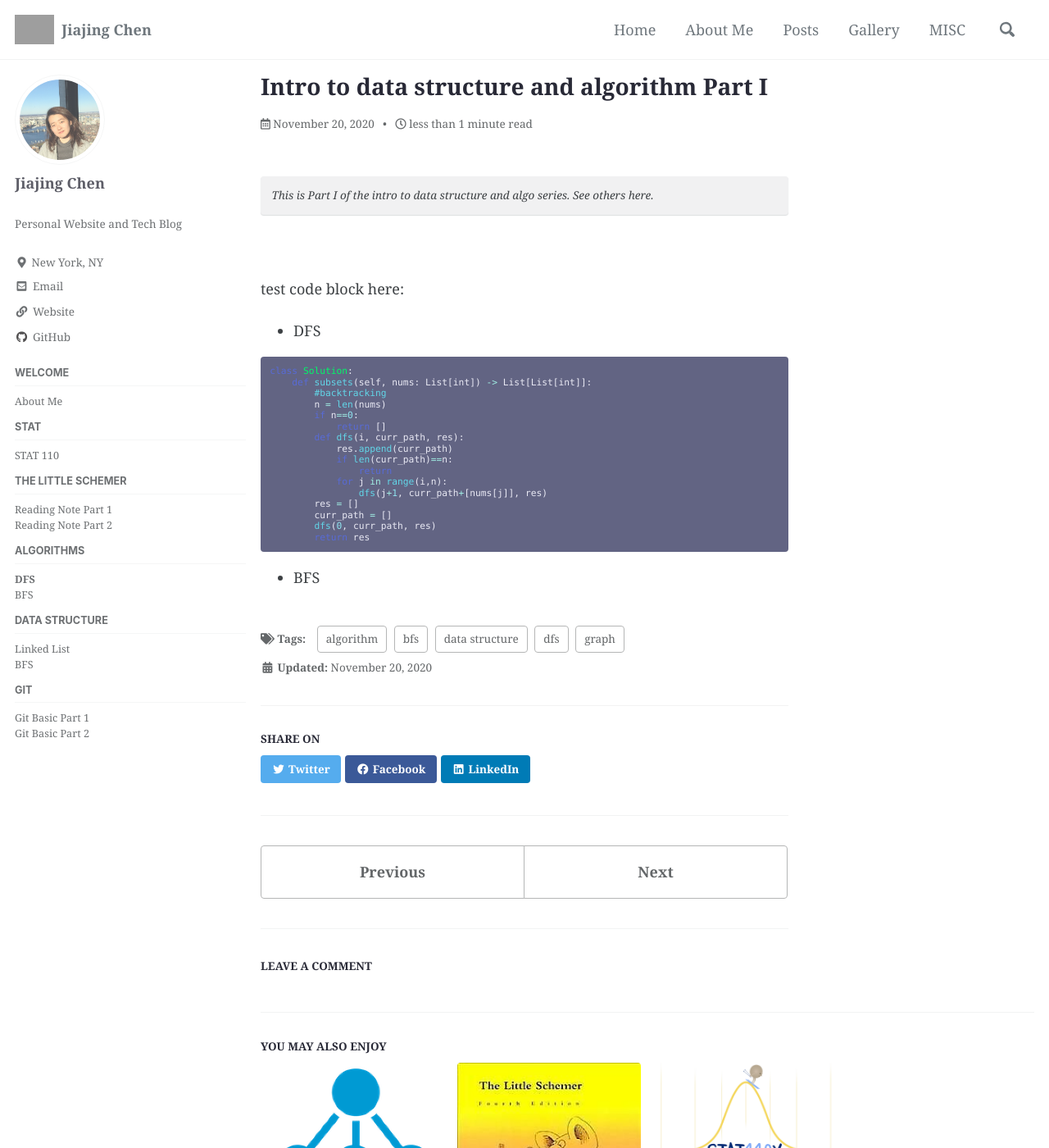
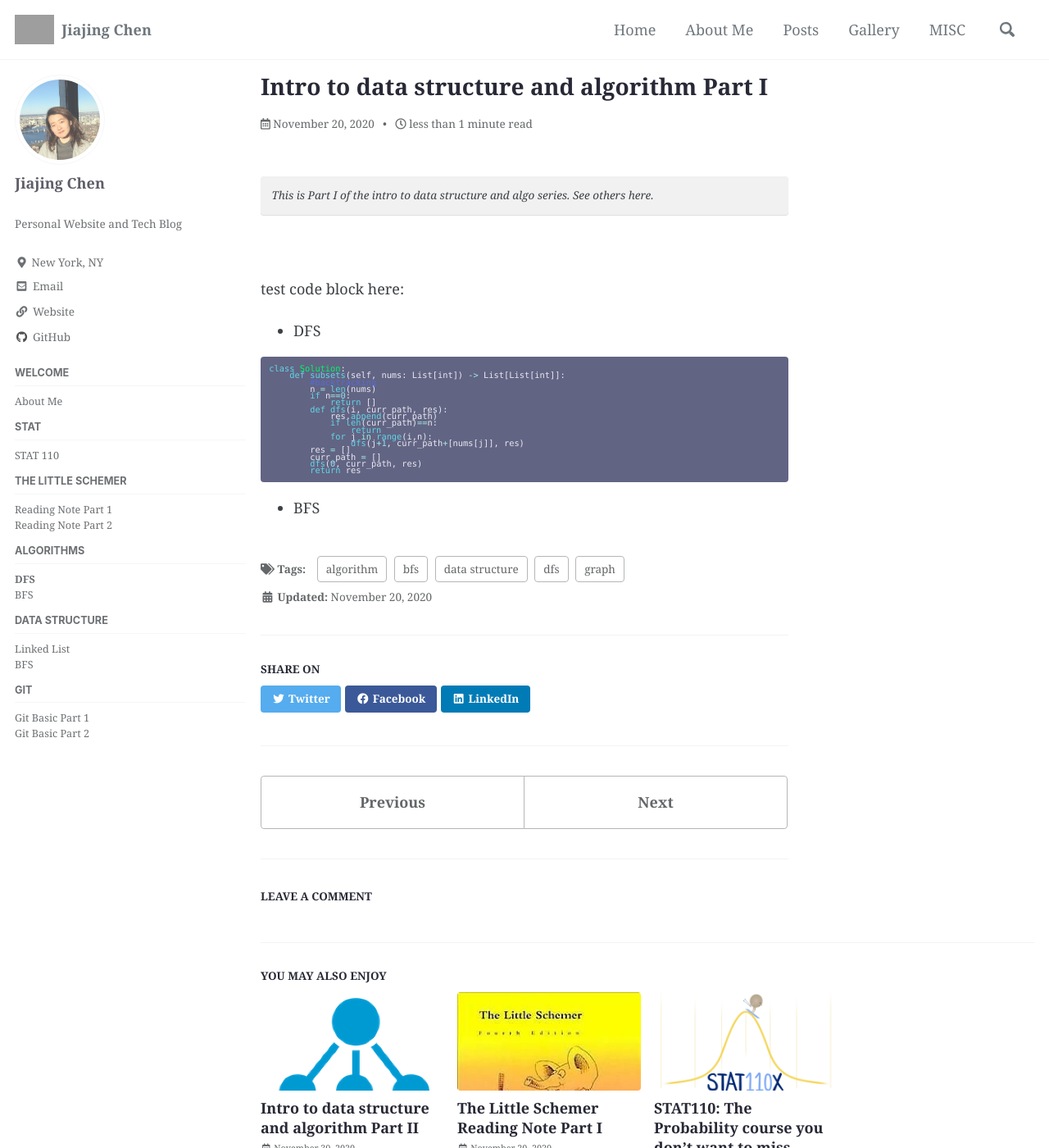
Before and after one commit to jiajingchen/jiajingchen.github.io, a Jekyll site: the page built from _posts/2020-11-29-post-algorithm-part-1.md, in a window 1280 px wide and 1400 px high. Shown: the whole window at 82% size. Built offline with Jekyll 4.4.1, drawn with Linux system fonts in a browser that asks for light colours; cached includes are drawn as plain includes; nearby versions of some CDN libraries; comment, search, counter and statistics services are not loaded; grey boxes are pictures that could not be loaded.

Commit message:
change code block color

```diff
--- a/_sass/minimal-mistakes/_syntax.scss
+++ b/_sass/minimal-mistakes/_syntax.scss
@@ -9,8 +9,8 @@
   background: $base03;
   color: $base05;
   font-family: $monospace;
-  font-size: $type-size-8;
-  line-height: 1.2;
+  font-size: $type-size-9;
+  line-height: 0.8;
   border-radius: $border-radius;
 
   > pre,
@@ -57,7 +57,7 @@
 }
 
 .highlight .hll {
-  background-color: $base03;
+  background-color: $base00;
 }
 .highlight {
   .c {
--- a/_sass/minimal-mistakes/_variables.scss
+++ b/_sass/minimal-mistakes/_variables.scss
@@ -43,6 +43,7 @@
    $type-size-6: 0.75em !default; // ~12px
    $type-size-7: 0.6875em !default; // ~11px
    $type-size-8: 0.625em !default; // ~10px
+   $type-size-9: 0.575em !default; //
 
    /* headline scale */
    $h-size-1: 1.563em !default; // ~25.008px
@@ -124,7 +125,7 @@
    $base01: #3a3c4e;
    $base02: #4d4f68;
    $base03: #626483;
-   $base04: #62d6e8;
+   $base04: #586bd6;
    $base05: #e9e9f4;
    $base06: #f1f2f8;
    $base07: #f7f7fb;
@@ -134,7 +135,7 @@
    $base0b: #ebff87;
    $base0c: #a1efe4;
    $base0d: #62d6e8;
-   $base0e: #586bd6;
+   $base0e: #62d6e8;
    $base0f: #00f769;
    /*
       Breakpoints
```
